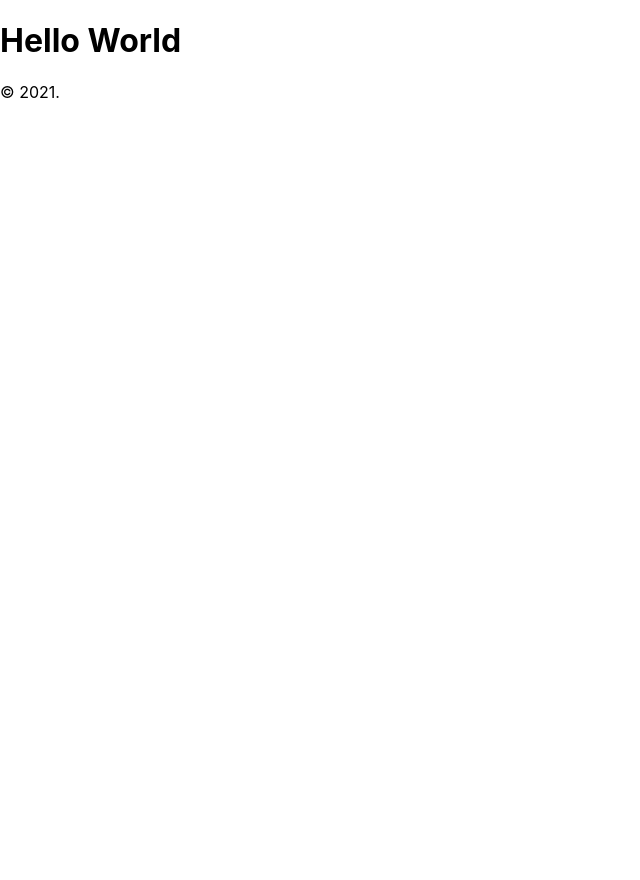
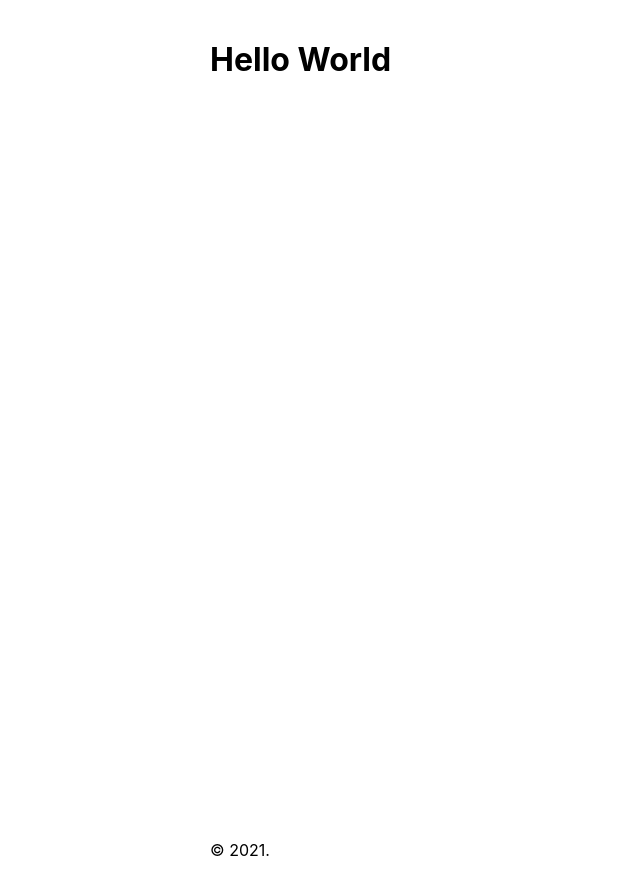
Before and after one commit to justtoconfirm/javascript-api-test, a React (Create React App) app: page / in a window 1280 px wide. Shown: the whole page, without its empty margins (0-640 px from the left). Before the commit the page ends 800 px from the top, so only its background shows below. Built offline with nearby package versions, Linux system fonts and the light colour scheme.

Commit message:
Global CSS styling applied to the Layout component using the styled-components NPM package

```diff
--- a/package.json
+++ b/package.json
@@ -9,6 +9,7 @@
     "react": "^17.0.2",
     "react-dom": "^17.0.2",
     "react-scripts": "4.0.3",
+    "styled-components": "^5.3.3",
     "web-vitals": "^1.0.1"
   },
   "scripts": {
--- a/src/App.js
+++ b/src/App.js
@@ -6,7 +6,13 @@ const App = () => {
 
         <Layout>
 
-            <h1>Hello World</h1>
+            <div className="container">
+                <div className="row">
+
+                    <h1>Hello World</h1>
+
+                </div>
+            </div>
 
         </Layout>
 
--- /dev/null
+++ b/src/GlobalStyles.js
@@ -0,0 +1,77 @@
+import { createGlobalStyle } from 'styled-components';
+
+const GlobalStyles = createGlobalStyle`
+	html {
+		box-sizing: border-box;
+		position: relative;
+		// Set the base font size to 10px to allow the rem units to be easily calculated
+		font-size: 62.5%;
+		margin: 0;
+		padding: 0;
+		width: 100%;
+		height: 100%;
+	}
+
+	*,
+	*::before,
+	*::after {
+		box-sizing: inherit;
+		// Remove default margin and padding from all elements
+		margin: 0;
+		padding: 0;
+	}
+
+	body {
+		// Fallback to set the font-size for legacy browsers that do not support the rem unit
+		font-size: 16px;
+		// Set the default font-size to equal 16px (1.6 * 10px = 16px)
+		font-size: 1.6rem;
+		background-color: #fff;
+		-webkit-font-smoothing: antialiased;
+		margin: 0;
+		padding: 0;
+	}
+
+	main {
+		// Set the property for IE11 when using the <main> element
+		display: block;
+		// Push the page footer to the bottom of the page
+		min-height: 100vh;
+	}
+
+	h1, h2, h3, h4, h5, h6, p {
+		// Set the default margin to generate a consistent layout and spacing
+		margin-top: 2rem;
+	}
+
+	img {
+		// Override the image width and constrain where necessary
+		max-width: 100%;
+		// Maintain the aspect ratio of the image to allow it to scale correctly
+		height: auto;
+	}
+
+	section {
+		padding-block: min(20vh, 2rem);
+	}
+
+	.container {
+		margin: 0 auto;
+		@media screen and (min-width: 800px) {
+			max-width: 1200px;
+		}
+	}
+
+	.row {
+		display: flex;
+		flex-direction: row;
+		flex-wrap: wrap;
+		max-width: 90rem;
+		margin-left: auto;
+		margin-right: auto;
+		padding: 2rem;
+		gap: 1rem;
+	}
+`;
+
+export default GlobalStyles;
--- a/src/components/Footer.js
+++ b/src/components/Footer.js
@@ -3,7 +3,15 @@ import React from 'react';
 const Footer = () => {
 	return (
 
-		<p>&copy; {new Date().getFullYear()}.</p>
+		<footer>
+			<div className="container">
+                <div className="row">
+
+					<p>&copy; {new Date().getFullYear()}.</p>
+
+				</div>
+			</div>
+		</footer>
 
 	);
 }
--- a/src/components/Layout.js
+++ b/src/components/Layout.js
@@ -1,10 +1,13 @@
 import React from 'react';
+import GlobalStyles from '../GlobalStyles';
 import Footer from './Footer';
 
 const Layout = ({ children }) => {
 	return (
 
 		<>
+			<GlobalStyles />
+
 			<main role="main">
 
 				{children}
```
Also changed, not shown: 1 other file (tests, documents, lock files or other folders).
